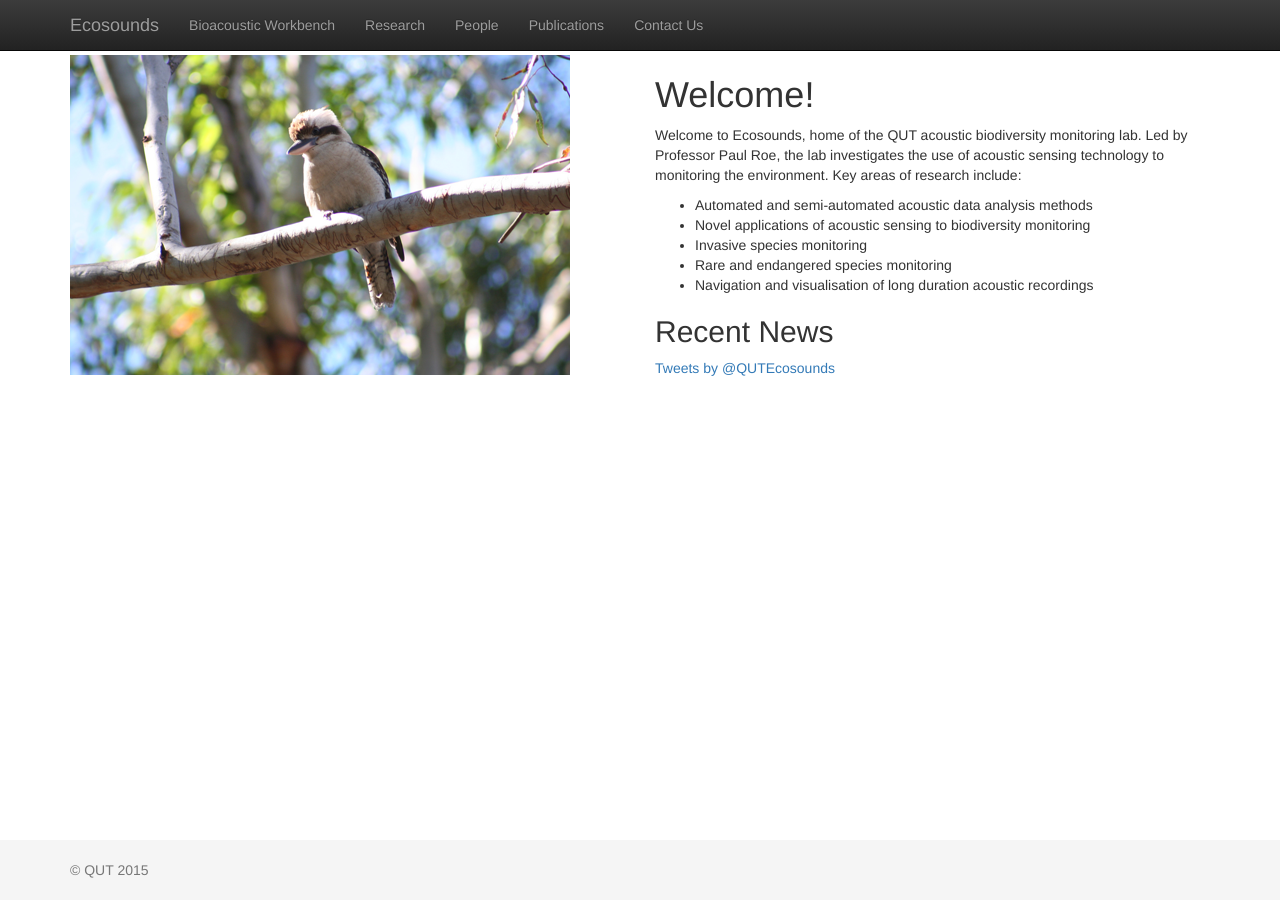
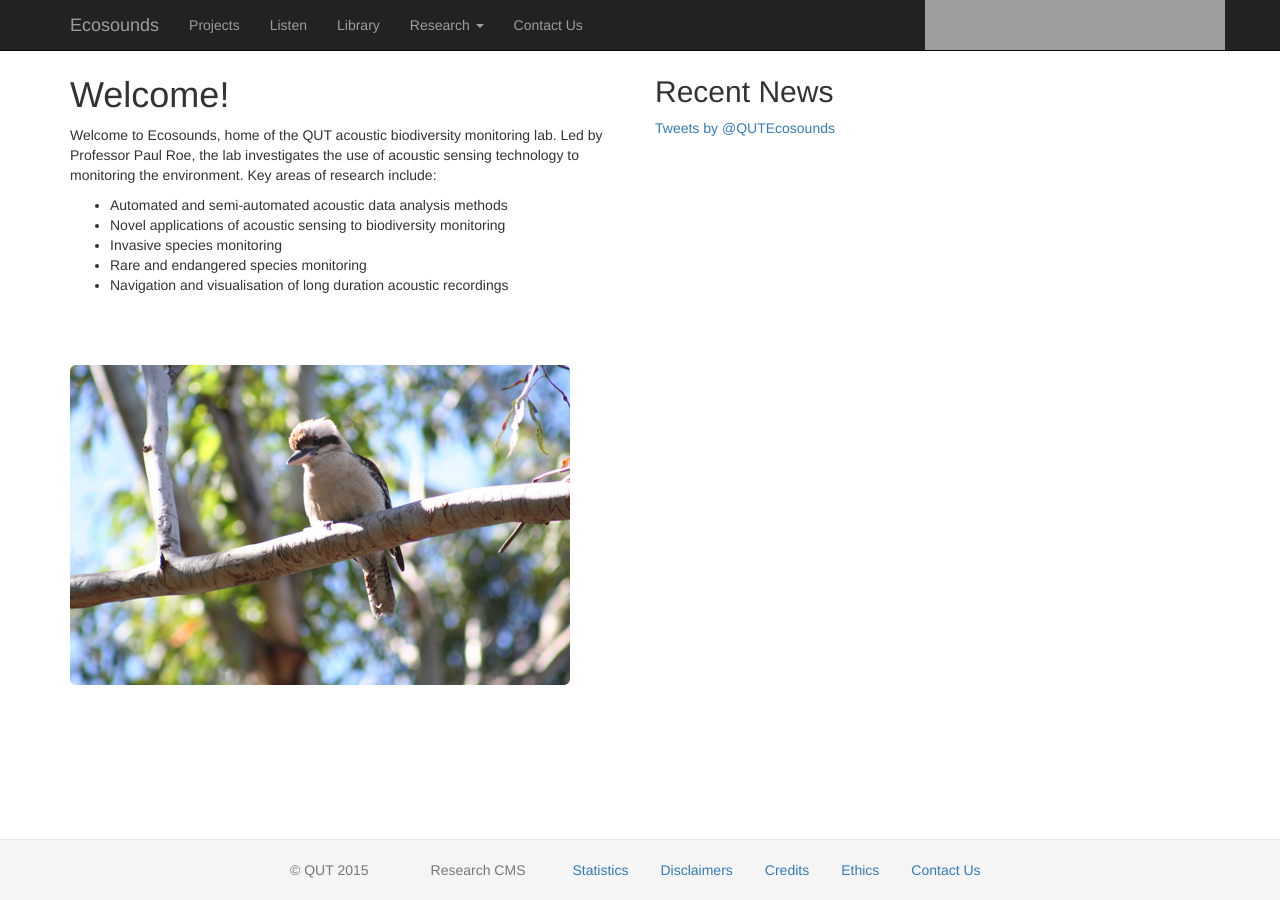
Before and after one commit to QutEcoacoustics/research-blog, a Jekyll site: the page built from index.html, in a window 1280 px wide. Built offline with Jekyll 4.4.1, drawn with Linux system fonts in a browser that asks for light colours; nearby versions of some CDN libraries; Markdown is read by kramdown in place of the engine named in the settings; comment, search, counter and statistics services are not loaded; grey boxes are pictures that could not be loaded.

Commit message:
Style changes to match other websites

```diff
--- a/_layouts/default.html
+++ b/_layouts/default.html
@@ -11,10 +11,57 @@
     <link rel="stylesheet" href="/css/modifications.css">
 
     <!-- Latest compiled and minified CSS -->
-    <link rel="stylesheet" href="//netdna.bootstrapcdn.com/bootstrap/3.1.1/css/bootstrap.min.css">
+    <link rel="stylesheet" href="https://maxcdn.bootstrapcdn.com/bootstrap/3.3.5/css/bootstrap.min.css">
 
-    <!-- Optional theme -->
-    <link rel="stylesheet" href="//netdna.bootstrapcdn.com/bootstrap/3.1.1/css/bootstrap-theme.min.css">
+    <style type="text/css" >
+        iframe {
+            border: none;
+            outline: none;
+            width: 100%;
+            height: 100%;
+        }
+
+        .iframeUl {
+            width: 300px;
+            height: 50px;
+        }
+
+        .normalUl {
+            /*position: absolute;*/
+        }
+
+        /* display nav-pills wihtout making them links
+           i.e. for text */
+        .nav-text {
+            padding: 10px 15px;
+            margin: 0;
+            color: #777777;
+
+       }
+
+        @media (min-width: 768px) {
+            .nav-text {
+                float: left;
+                margin-left: 15px;
+                margin-right: 15px;
+            }
+        }
+
+        footer {
+            text-align: center;
+            padding: 10px 16px;
+            margin-top: 70px;
+            border-top: 1px solid  #e5e5e5;
+            background-color: #f5f5f5;
+
+            /* sticky footer */
+            position: absolute;
+            bottom: 0;
+            width: 100%;
+        }
+    </style>
+
+    <!-- Javascript at end of document -->
 </head>
 <body role="document">
 <!-- Fixed navbar -->
@@ -22,24 +69,51 @@
     <div class="container">
         <!-- Brand and toggle get grouped for better mobile display -->
         <div class="navbar-header">
-            <button type="button" class="navbar-toggle" data-toggle="collapse" data-target="#ecosounds-navbar-collapse">
+            <button type="button" class="navbar-toggle" data-toggle="collapse" data-target="#ecosounds-navbar-collapse"  aria-expanded="false">
                 <span class="sr-only">Toggle navigation</span>
                 <span class="icon-bar"></span>
                 <span class="icon-bar"></span>
                 <span class="icon-bar"></span>
             </button>
-            <a href="/" class="navbar-brand">{{ site.name }}</a>
+            <a href="http://www.ecosounds.org" class="navbar-brand">{{ site.name }}</a>
         </div>
+
+
 
         <!-- Collect the nav links, forms, and other content for toggling -->
         <div class="collapse navbar-collapse" id="ecosounds-navbar-collapse">
-            <ul class="nav navbar-nav">
-                <li><a href="http://baw.ecosounds.org">Bioacoustic Workbench</a></li>
-                <li><a href="/research/research.html">Research</a></li>
-                <li><a href="/people/people.html">People</a></li>
-                <li><a class="extra" href="/publications/publications.html">Publications</a></li>
-                <li><a href="http://baw.ecosounds.org/contact_us">Contact Us</a></li>
+
+            <ul class="nav navbar-nav navbar-right iframeUl">
+                <iframe src="http://baw.ecosounds.org/system/listen_to/widget.html" ></iframe>
             </ul>
+            <ul class="nav navbar-nav normalUl">
+                <li><a href="http://www.ecosounds.org/projects">Projects</a></li>
+                <li><a href="http://www.ecosounds.org/listen">Listen</a></li>
+                <li><a href="http://www.ecosounds.org/library">Library</a></li>
+                <li class='dropdown'>
+                    <a aria-expanded='false' class='dropdown-toggle' data-toggle='dropdown' href='#' role='button'>
+                        Research
+                        <span class='caret'></span>
+                        <ul class='dropdown-menu' role='menu'>
+                            <li>
+                                <a href='http://research.ecosounds.org/'>About</a>
+                            </li>
+                            <li>
+                                <a href='http://research.ecosounds.org/research/research.html'>Our Work</a>
+                            </li>
+                            <li>
+                                <a href='http://research.ecosounds.org/people/people.html'>People</a>
+                            </li>
+                            <li>
+                                <a href='http://research.ecosounds.org/publications/publications.html'>Publications</a>
+                            </li>
+                        </ul>
+                    </a>
+                </li>
+                <li>
+                <li><a href="http://www.ecosounds.org/contact_us">Contact Us</a></li>
+            </ul>
+
         </div>
         <!-- /.navbar-collapse -->
     </div>
@@ -50,14 +124,99 @@
     {{ content }}
 </div>
 
-<div id="footer">
-    <div class="container" style="position: relative;">
-        <p class="text-muted">&copy; QUT 2015</p>
+<footer class="clearfix">
+    <div class="container">
+        <div class="row-fluid">
+            <ul class="nav nav-pills col-md-8 col-md-offset-2">
+                <li>
+                    <p class="nav-text">&copy; QUT {{ site.time | date: '%Y' }}
+                    </p>
+                </li>
+                <li>
+                    <p class="nav-text">
+                        Research CMS
+                    </p>
+                </li>
+                <li><a href="http://www.ecosounds.org/website_status" trget="_self">Statistics</a></li>
+                <li><a href="http://research.ecosounds.org/disclaimers" target="_self">Disclaimers</a></li>
+                <li><a href="http://research.ecosounds.org/credits" target="_self">Credits</a></li>
+                <li><a href="http://research.ecosounds.org/ethics_statement" target="_self">Ethics</a></li>
+                <li><a href="http://research.ecosounds.org/contact_us" target="_self">Contact Us</a></li>
+            </ul>
+        </div>
     </div>
-</div>
+</footer>
 <!-- Placed at the end of the document so the pages load faster -->
-<script src="//ajax.googleapis.com/ajax/libs/jquery/1.11.0/jquery.min.js"></script>
-<script src="//netdna.bootstrapcdn.com/bootstrap/3.1.1/js/bootstrap.min.js"></script>
+<!-- Latest compiled and minified JavaScript -->
+<script src="https://ajax.googleapis.com/ajax/libs/jquery/2.1.4/jquery.min.js"></script>
+<script src="https://maxcdn.bootstrapcdn.com/bootstrap/3.3.5/js/bootstrap.min.js"></script>
+<script type="application/javascript">
+    /**
+     * Get any logged in information that may be available.
+     */
+    function checkLogin() {
+        var uri = "http://baw.ecosounds.org/my_account",
+                urls = {
+                    admin: "http://baw.ecosounds.org/admin",
+                    logout: "http://baw.ecosounds.org/my_account/sign_out",
+                    login: "http://baw.ecosounds.org/my_account/sign_in",
+                    register: "http://baw.ecosounds.org/my_account/sign_up"
+                },
+                adminWidget = $(".navbar-right .adminWidget"),
+                adminLink = $(".navbar-right .adminLink"),
+                profileLink = $(".navbar-right .profileLink"),
+                profileSpan = $(".navbar-right .profileSpan"),
+                profileImage = $(".navbar-right .profileImage"),
+                loginLink = $(".navbar-right .loginLink");
+
+        // attempt to use cookies to login
+        jQuery.ajax(uri)
+            .done(loginSuccess)
+            .fail(loginFailure);
+
+        function loginSuccess(data, status) {
+            console.info("Login success");
+
+            modifyState(data.data[0]);
+        }
+
+        function loginFailure(jqXhr, status) {
+            console.error("Login failure");
+
+            modifyState(null);
+        }
+
+        function modifyState(profile) {
+            var show = profile != null;
+
+            adminWidget.toggle(show && (profile.roles_mask === 1 || /^admin/i.test(profile.user_name)));
+            profileImage.toggle(show);
+
+            adminLink.attr("href", show ? urls.admin : undefined);
+            profileLink.attr("href", show ? uri : urls.register);
+            loginLink.attr("href", show ? urls.logout : urls.login);
+
+            var tiny;
+            if (profile) {
+                jQuery.each(profile.image_urls, function (index, item) {
+                    if (item.size === "tiny") {
+                        tiny = item;
+                    }
+                });
+            }
+            profileImage.attr("src", show ? tiny.url : undefined);
+
+            profileSpan.text(show ? profile.user_name : "Register");
+            loginLink.text(show ? "Log out" : "Log in");
+
+            if (profile) {
+
+            }
+        }
+    }
+
+    jQuery(document).ready(checkLogin);
+</script>
 <script>
     (function(i,s,o,g,r,a,m){i['GoogleAnalyticsObject']=r;i[r]=i[r]||function(){
         (i[r].q=i[r].q||[]).push(arguments)},i[r].l=1*new Date();a=s.createElement(o),
--- a/index.html
+++ b/index.html
@@ -4,11 +4,11 @@ title: Ecosounds | Home
 ---
 
 <div id="home">
+    <div class="row">
 
+
+    </div>
     <div class="row">
-        <div class="col-md-6">
-            <img src="../images/2843130589_c2ac5cba39_500x320.png" alt="Kookaburra2" width="500" height="320">
-        </div>
         <div class="col-md-6">
             <h1>Welcome!</h1>
 
@@ -23,10 +23,20 @@ title: Ecosounds | Home
                 <li>Navigation and visualisation of long duration acoustic recordings</li>
             </ul>
 
+            <br />
+            <br />
+            <br />
+
+            <img src="images/2843130589_c2ac5cba39_500x320.png" alt="Kookaburra2" width="500" height="320" class="img-rounded">
+        </div>
+        <div class="col-md-6">
+
+
             <h2>Recent News</h2>
-            <a class="twitter-timeline" href="https://twitter.com/QUTEcosounds" data-widget-id="581778325187764224" height="400">Tweets by @QUTEcosounds</a>
+            <a class="twitter-timeline" href="https://twitter.com/QUTEcosounds" data-widget-id="581778325187764224" height="600">Tweets by @QUTEcosounds</a>
             <script>!function(d,s,id){var js,fjs=d.getElementsByTagName(s)[0],p=/^http:/.test(d.location)?'http':'https';if(!d.getElementById(id)){js=d.createElement(s);js.id=id;js.src=p+"://platform.twitter.com/widgets.js";fjs.parentNode.insertBefore(js,fjs);}}(document,"script","twitter-wjs");</script>
 
         </div>
     </div>
+
 </div>
```
Also changed, not shown: widget.html (added, +123 -0 lines).
